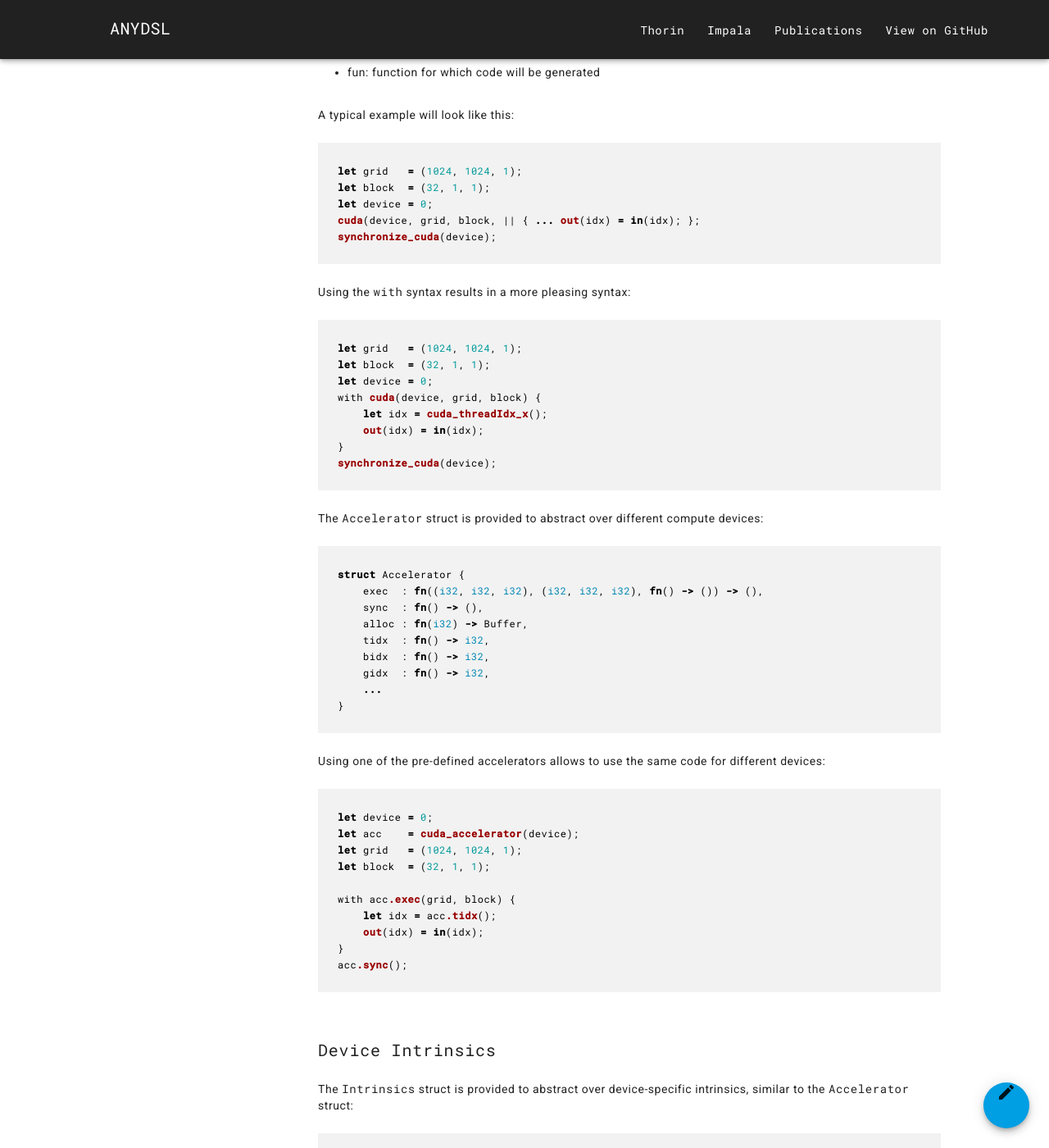
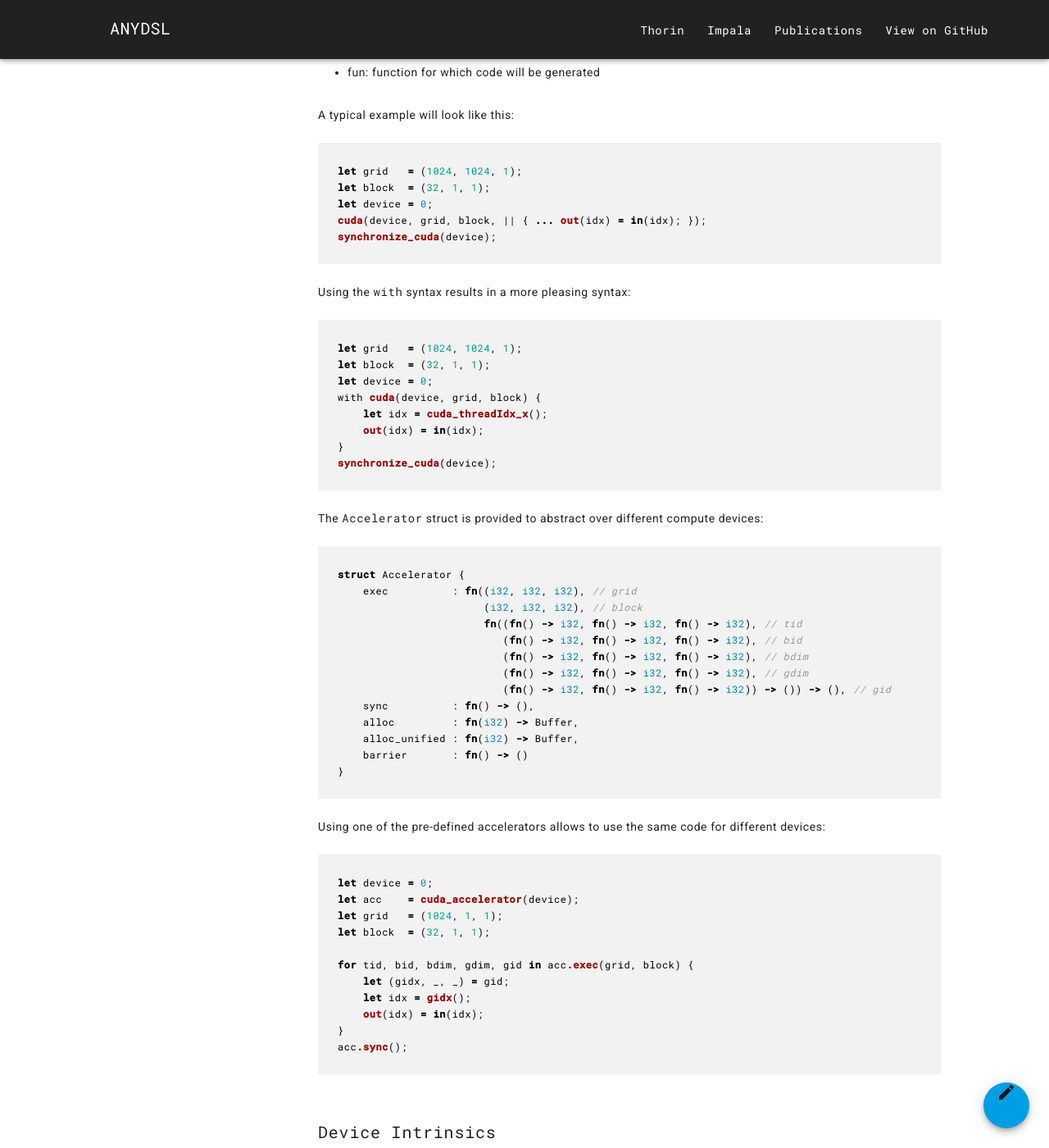
Before and after one commit to AnyDSL/anydsl.github.io, a Jekyll site: the page built from Device-Code-Generation-and-Execution.md, in a window 1280 px wide and 1400 px high, scrolled down 2238 px. Shown: the whole window at 82% size. Built offline with Jekyll 4.4.1, drawn with Linux system fonts in a browser that asks for light colours; nearby versions of some CDN libraries; some of the changed text lies outside the part shown.

Commit message:
New accelerator abstraction.

````diff
--- a/Device-Code-Generation-and-Execution.md
+++ b/Device-Code-Generation-and-Execution.md
@@ -76,7 +76,7 @@ A typical example will look like this:
 let grid   = (1024, 1024, 1);
 let block  = (32, 1, 1);
 let device = 0;
-cuda(device, grid, block, || { ... out(idx) = in(idx); };
+cuda(device, grid, block, || { ... out(idx) = in(idx); });
 synchronize_cuda(device);
 ```
 
@@ -95,13 +95,17 @@ synchronize_cuda(device);
 The ```Accelerator``` struct is provided to abstract over different compute devices:
 ```rust
 struct Accelerator {
-    exec  : fn((i32, i32, i32), (i32, i32, i32), fn() -> ()) -> (),
-    sync  : fn() -> (),
-    alloc : fn(i32) -> Buffer,
-    tidx  : fn() -> i32,
-    bidx  : fn() -> i32,
-    gidx  : fn() -> i32,
-    ...
+    exec          : fn((i32, i32, i32), // grid
+                       (i32, i32, i32), // block
+                       fn((fn() -> i32, fn() -> i32, fn() -> i32), // tid
+                          (fn() -> i32, fn() -> i32, fn() -> i32), // bid
+                          (fn() -> i32, fn() -> i32, fn() -> i32), // bdim
+                          (fn() -> i32, fn() -> i32, fn() -> i32), // gdim
+                          (fn() -> i32, fn() -> i32, fn() -> i32)) -> ()) -> (), // gid
+    sync          : fn() -> (),
+    alloc         : fn(i32) -> Buffer,
+    alloc_unified : fn(i32) -> Buffer,
+    barrier       : fn() -> ()
 }
 ```
 
@@ -109,11 +113,12 @@ Using one of the pre-defined accelerators allows to use the same code for differ
 ```rust
 let device = 0;
 let acc    = cuda_accelerator(device);
-let grid   = (1024, 1024, 1);
+let grid   = (1024, 1, 1);
 let block  = (32, 1, 1);
 
-with acc.exec(grid, block) {
-    let idx = acc.tidx();
+for tid, bid, bdim, gdim, gid in acc.exec(grid, block) {
+    let (gidx, _, _) = gid;
+    let idx = gidx();
     out(idx) = in(idx);
 }
 acc.sync();
@@ -138,8 +143,9 @@ Using one of the pre-defined intrinsics allows to use the same code for differen
 ```rust
 let math = cuda_intrinsics;
 ...
-with acc.exec(grid, block) {
-    let idx = acc.tidx();
+for tid, bid, bdim, gdim, gid in acc.exec(grid, block) {
+    let (gidx, _, _) = gid;
+    let idx = gidx();
     out(idx) = math.sinf(in(idx));
 }
 ...
@@ -159,8 +165,9 @@
 let arr = alloc_cuda(dev, size);
 let out = alloc_cuda(dev, size);
 ...
-with acc.exec(grid, block) {
-    let idx = acc.tidx();
+for tid, bid, bdim, gdim, gid in acc.exec(grid, block) {
+    let (gidx, _, _) = gid;
+    let idx = gidx();
     let arr_ptr = bitcast[   &[1][f32]](arr.data);
     let out_ptr = bitcast[&mut[1][f32]](out.data);
     out_ptr(idx) = arr_ptr(idx);
@@ -172,10 +179,10 @@ The address space annotation is manual at the moment, but will be automated with
 Memory of compile-time known size in shared (CUDA), local (OpenCL), or group (HSA) memory can be requested using ```reserve_shared```.
 ```rust
 ...
-with acc.exec(grid, block) {
+for tid, bid, bdim, gdim, gid in acc.exec(grid, block) {
     ...
     let shared = reserve_shared[f32](32);
-    shared(acc.tidx()) = arr_ptr(idx);
+    shared(tidx) = arr_ptr(idx);
 }
 ...
 ```
````
